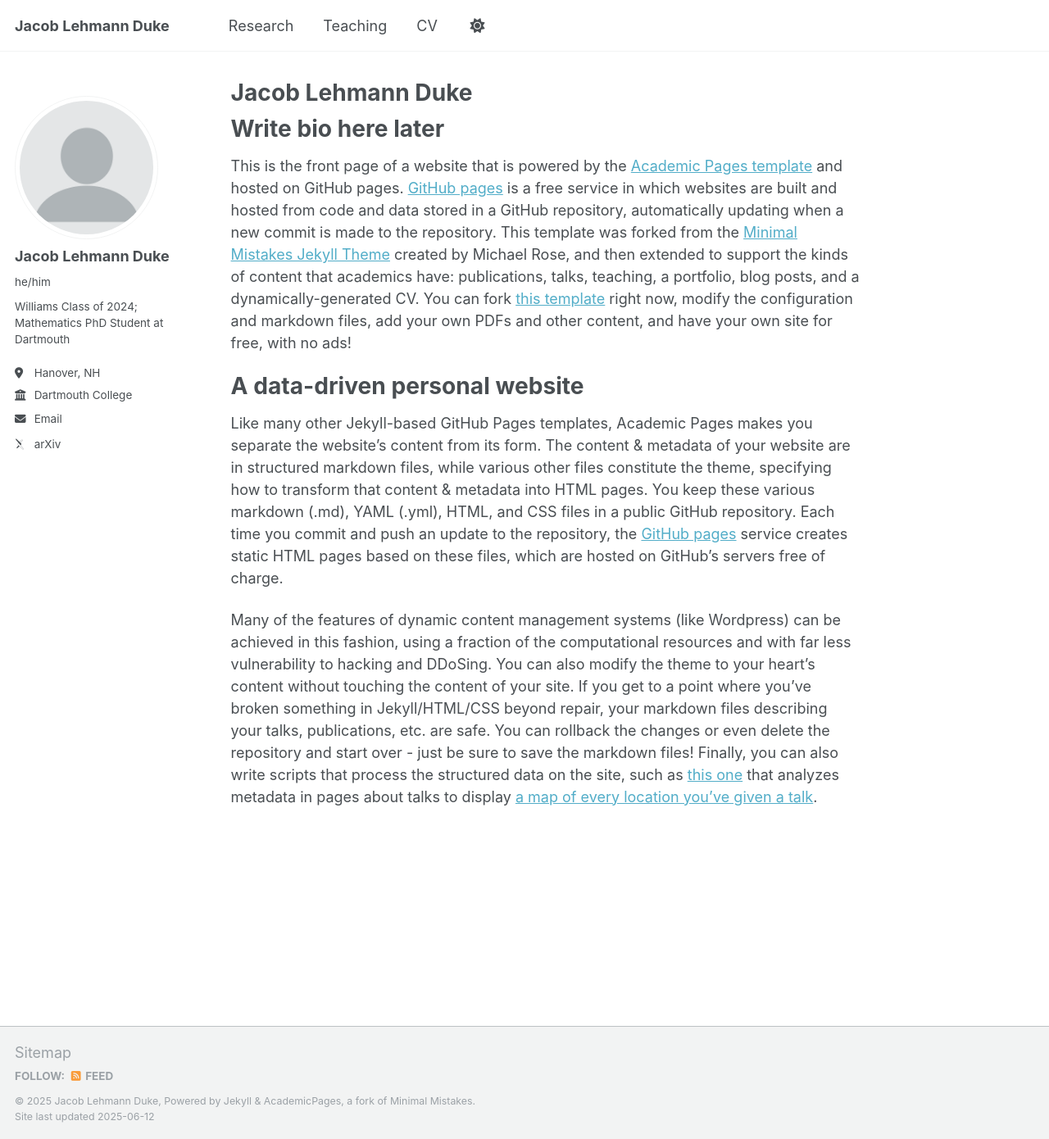
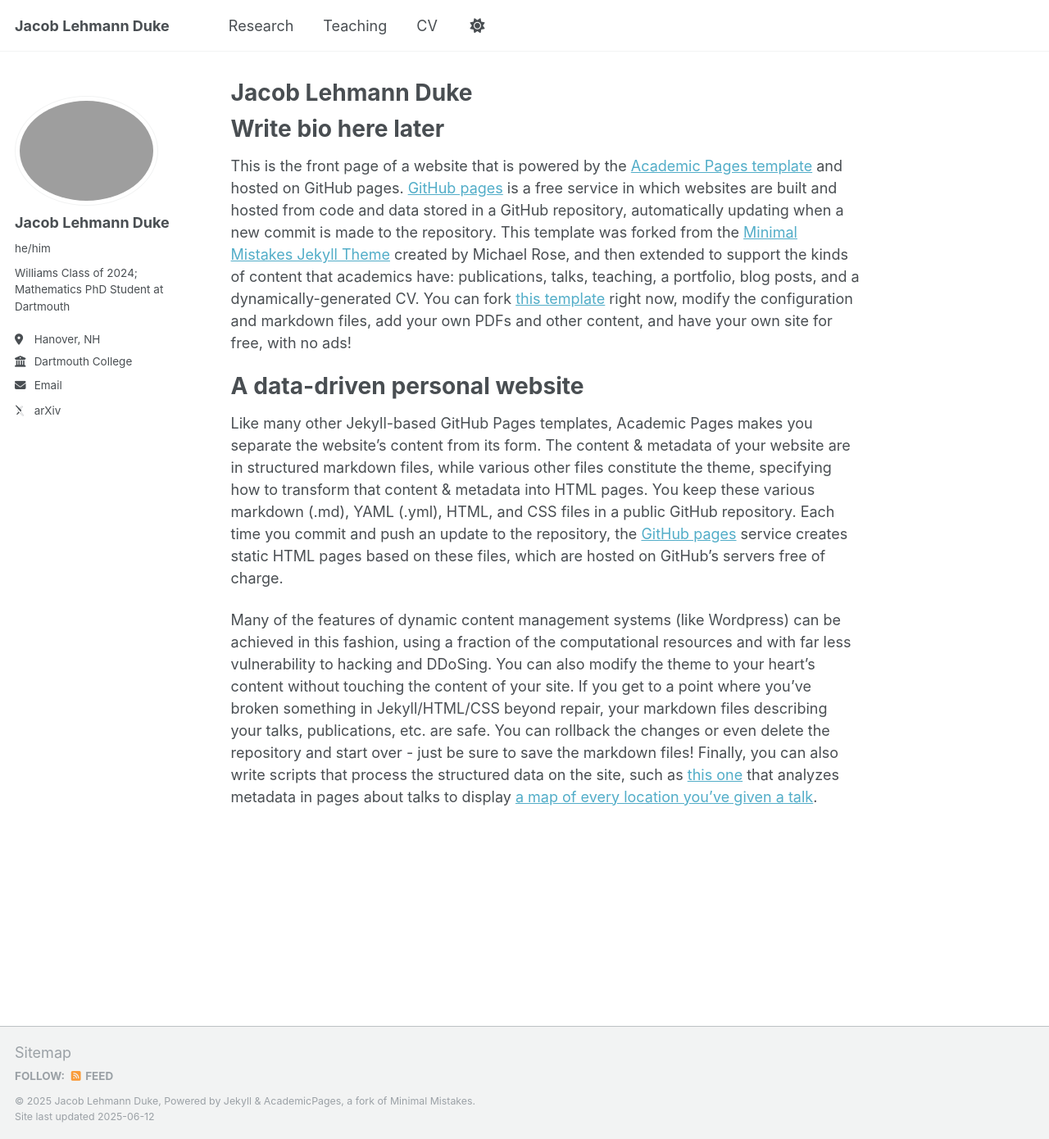
Before and after one commit to JacobLehmannDuke/JacobLehmannDuke.github.io, a Jekyll site: the page built from _pages/about.md, in a window 1280 px wide and 1390 px high. Shown: the whole window at 82% size. Built offline with Jekyll 4.4.1, drawn with Linux system fonts in a browser that asks for light colours; some web fonts are replaced.

Commit message:
Update _config.yml

```diff
--- a/_config.yml
+++ b/_config.yml
@@ -22,7 +22,7 @@ repository               : "JacobLehmannDuke/JacobLehmannDuke.github.io"
 #               Additional customization can be done by editing /_includes/author-profile.html
 author:
   # Biographic information
-  avatar           : "profile.png"
+  avatar           : "ProfilePic.pdf"
   name             : "Jacob Lehmann Duke"
   pronouns         : "he/him"
   bio              : "Williams Class of 2024; Mathematics PhD Student at Dartmouth"
```
